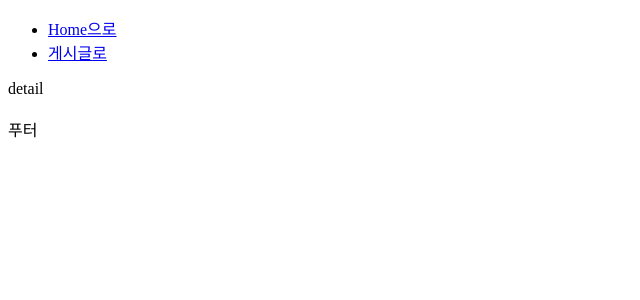
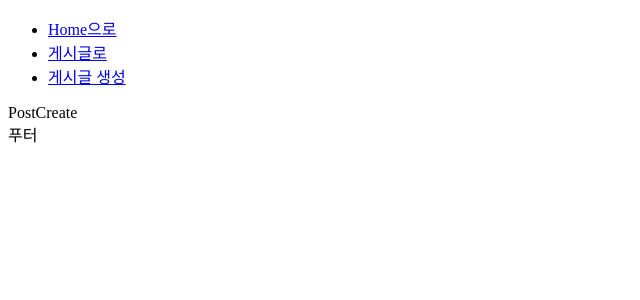
Before and after one commit to steve0312/sesac-java, a React (Vite) app in the folder React/my-blog/: page /posts/create in a window 1280 px wide. Shown: the top 300 px of the page, without its empty margins (0-640 px from the left). Built offline with nearby package versions, Linux system fonts and the light colour scheme.

Commit message:
1114 실습 : my-blog에 게시글 생성 컴포넌트 추가, 게시글 생성 컴포넌트를 라우트로 연결, 게시글 생성 링크 추가

```diff
--- a/React/my-blog/src/components/Header.jsx
+++ b/React/my-blog/src/components/Header.jsx
@@ -11,6 +11,9 @@ export default function Header() {
         <li>
           <Link to="/posts">게시글로</Link>
         </li>
+        <li>
+          <Link to="/posts/create">게시글 생성</Link>
+        </li>
       </ul>
     </header>
   );
--- /dev/null
+++ b/React/my-blog/src/pages/PostCreate.jsx
@@ -0,0 +1,5 @@
+import React from 'react';
+
+export default function PostCreate() {
+  return <div>PostCreate</div>;
+}
--- a/React/my-blog/src/router/index.jsx
+++ b/React/my-blog/src/router/index.jsx
@@ -4,6 +4,7 @@ import PostList from '../pages/PostList';
 import RootLayout from '../RootLayout';
 import PostDetail from '../pages/PostDetail';
 import NotFound from '../pages/NotFound';
+import PostCreate from '../pages/PostCreate';
 
 // createBrowserRouter() 를 통해 URL 경로와 컴포넌트를 매핑시킬 수 있다.
 const router = createBrowserRouter([
@@ -25,6 +26,10 @@ const router = createBrowserRouter([
         element: <PostList />,
       },
       {
+        path: '/posts/create',
+        element: <PostCreate />,
+      },
+      {
         path: '/posts/:postId',
         element: <PostDetail />,
       },
```
